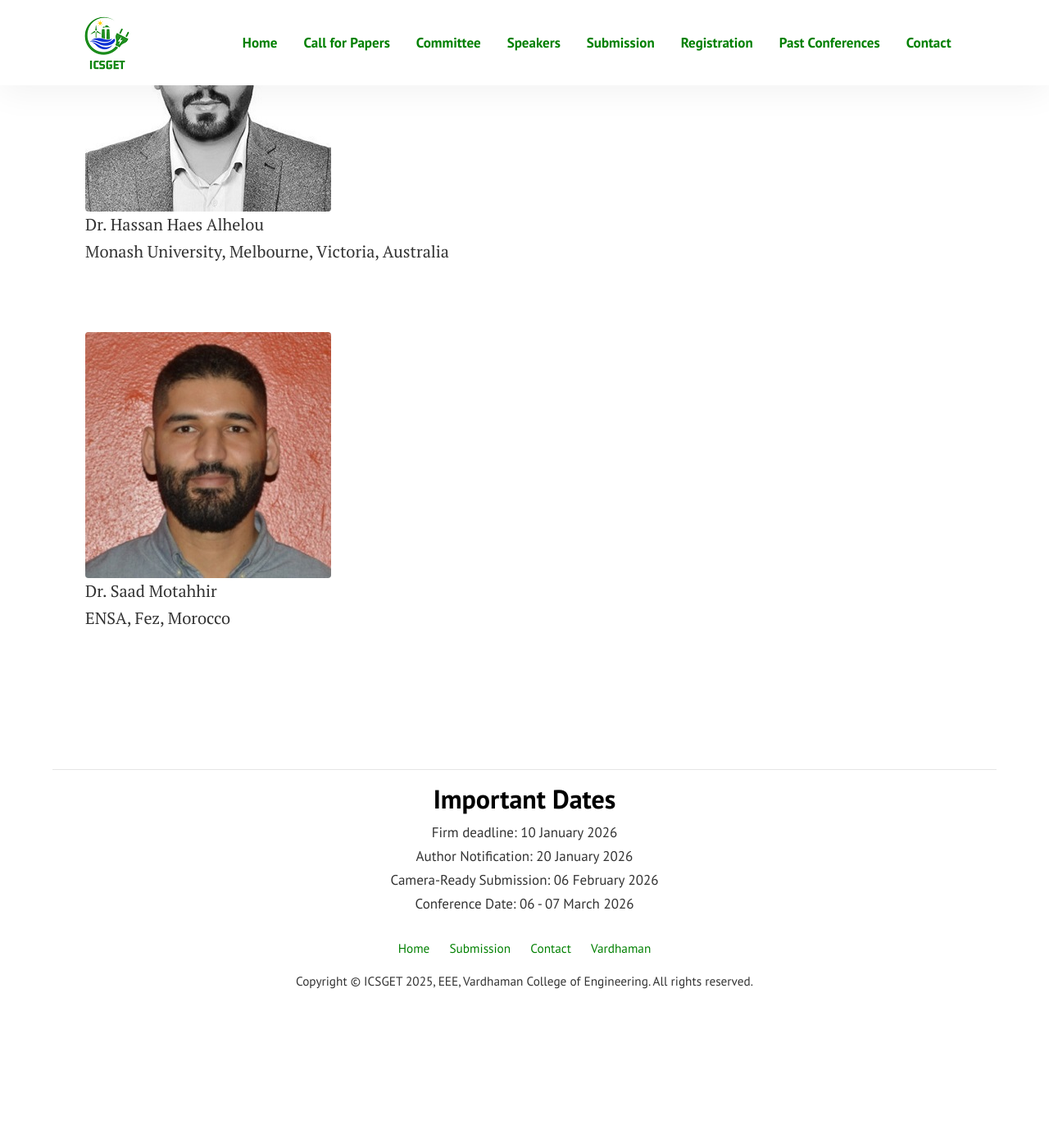
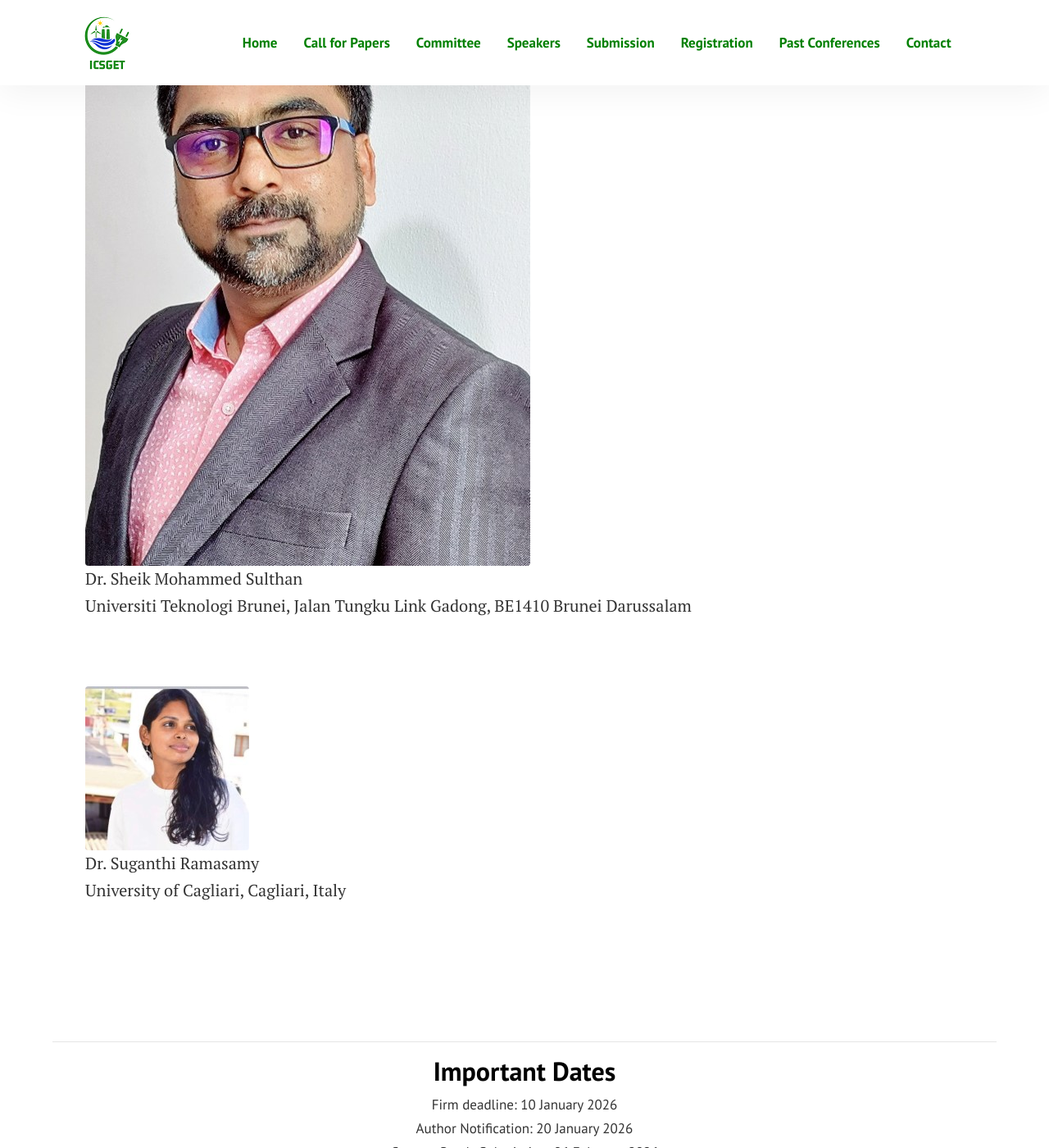
Before and after one commit to sravivarmanvce/icsget, a Jekyll site: the page built from pages/speakers.md, in a window 1280 px wide and 1400 px high, scrolled down 656 px. Shown: the whole window at 82% size. Built offline with Jekyll 4.4.1, drawn with Linux system fonts in a browser that asks for light colours; before the commit the page ends 1895 px from its top, so only the background shows below that.

Commit message:
speakers

```diff
--- a/pages/speakers.md
+++ b/pages/speakers.md
@@ -5,14 +5,14 @@ permalink: "/speakers/"
 image: assets/images/banner-alt.png
 ---
 
-![Dr. Hassan Haes Alhelou](../assets/images/speaker1.jpg "Dr. Hassan Haes Alhelou")
-Dr. Hassan Haes Alhelou
-Monash University, Melbourne, Victoria, Australia
+![Dr. Sheik Mohammed Sulthan](../assets/images/speaker1.jpg "Dr. Sheik Mohammed Sulthan")
+Dr. Sheik Mohammed Sulthan
+Universiti Teknologi Brunei, Jalan Tungku Link Gadong, BE1410 Brunei Darussalam
 
 &nbsp;
 
-![Dr. Saad Motahhir](../assets/images/speaker2.jpg "Dr. Saad Motahhir")
-Dr. Saad Motahhir
-ENSA, Fez, Morocco
+![Dr. Suganthi Ramasamy ](../assets/images/speaker2.jpg "Dr. Suganthi Ramasamy ")
+Dr. Suganthi Ramasamy
+University of Cagliari, Cagliari, Italy
 
 &nbsp;
```
Also changed, not shown: assets/images/speaker1.jpg, assets/images/speaker2.jpg.
